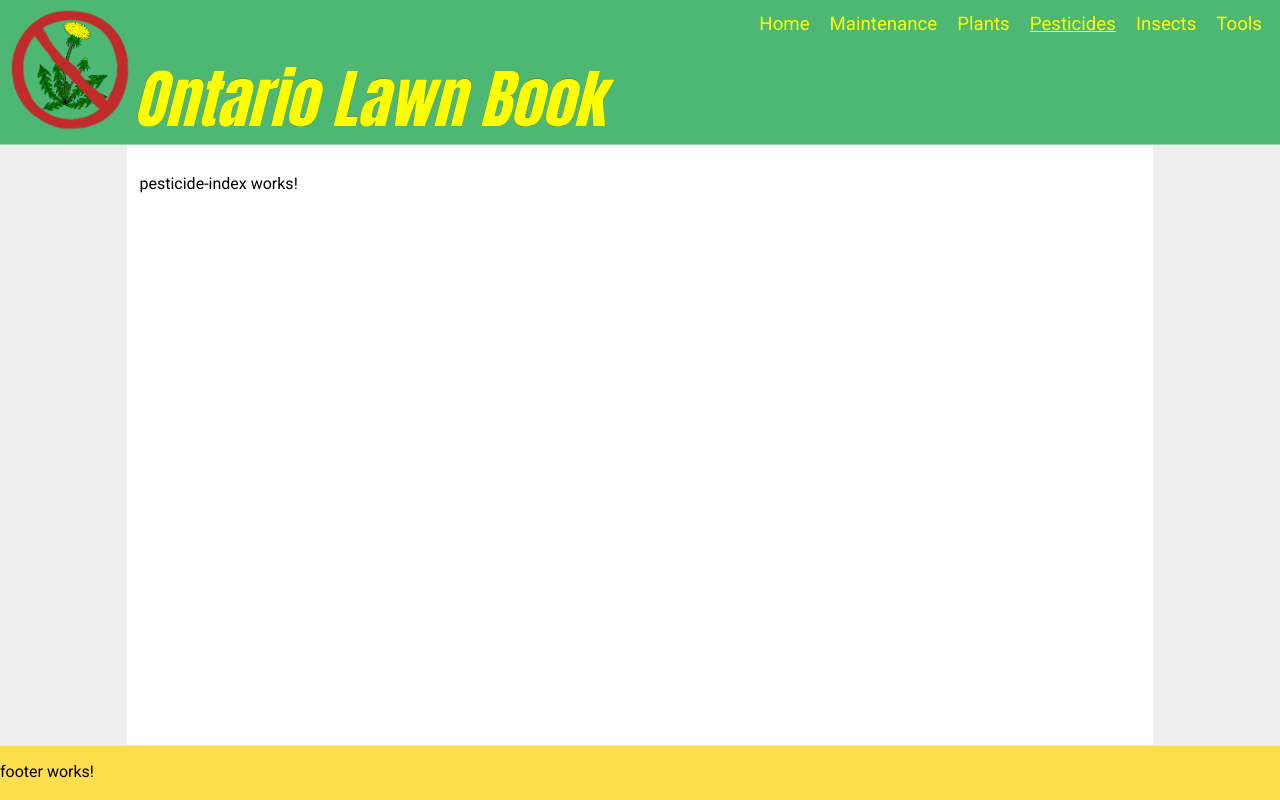
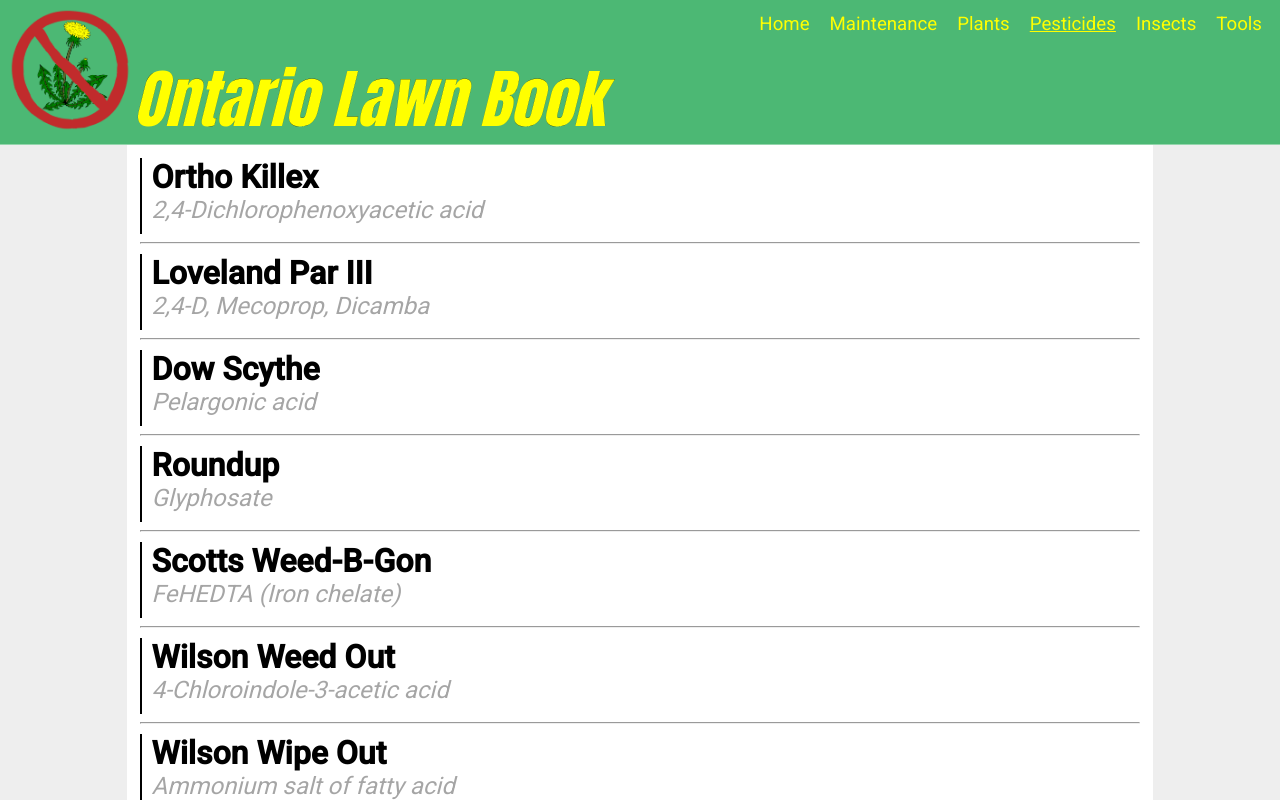
Before and after one commit to matthewberes/YardProject, an Angular app in the folder angular/: page /pesticides in a window 1280 px wide. Shown: the top 800 px of the page. Built offline with nearby package versions, Linux system fonts and the light colour scheme.

Commit message:
skeleton for pesticide index

```diff
--- a/angular/public/pesticide-index.json
+++ b/angular/public/pesticide-index.json
@@ -22,7 +22,7 @@
         },
         {
             "name": "Wilson Weed Out",
-            "chemical": "4-chloroindole-3-acetic acid"
+            "chemical": "4-Chloroindole-3-acetic acid"
         },
         {
             "name": "Wilson Wipe Out",
--- a/angular/src/app/pesticide-index/pesticide-index.component.css
+++ b/angular/src/app/pesticide-index/pesticide-index.component.css
@@ -0,0 +1,51 @@
+.card {
+    width: 100%;
+    display: flex;
+}
+
+.card:hover {
+    background-color: #f0f0f0;
+    cursor: pointer;
+}
+
+
+.image-div {
+    border: 1px solid black;
+    width: fit-content;
+}
+
+img {
+    width: 150px;
+    height: 200px;
+    clip-path: inset(25px 0px 25px 0px);
+    margin-top: -25px;
+    margin-bottom: -29px;
+}
+
+h2 {
+    font-size: 24pt;
+    margin: 0px 0px 0px 10px;
+}
+
+h3 {
+    margin: 0px 0px 10px 10px;
+    color: #808080;
+    font-size: 18pt;
+    font-style: italic;
+    opacity: 0.7;
+    font-weight: 400;
+}
+
+.description {
+    width: 99.2%;
+    margin: 0px 0px 5px 10px;
+    display: -webkit-box;
+    -webkit-line-clamp: 3;
+    -webkit-box-orient: vertical;
+    overflow: hidden;
+    padding-right: 100px;
+}
+
+hr {
+    margin-bottom: 10px;
+}
--- a/angular/src/app/pesticide-index/pesticide-index.component.html
+++ b/angular/src/app/pesticide-index/pesticide-index.component.html
@@ -1 +1,16 @@
-<p>pesticide-index works!</p>
+<ng-container *ngFor="let pesticide of pesticides">
+    <div class="card" (click)="onCardClick(pesticide)">
+        <div class="image-div">
+            <!-- <img src="{{ pesticide.image }}" alt="{{ pesticide.name }}" class="pesticide-image" /> -->
+        </div>
+        <div>
+            <h2>{{ pesticide.name }}</h2>
+            <h3>{{ pesticide.chemical }}</h3>
+            <!-- <div class="description" [innerHTML]="pesticide.description"></div> -->
+        </div>
+    </div>
+    <ng-container *ngIf="!isLast(pesticide)">
+        <hr>
+    </ng-container>
+</ng-container>
+<!-- TODO: add more from this list https://plantsciences.tennessee.edu/wp-content/uploads/sites/25/2021/10/Herbicide_Chemical-Brand_Names.pdf -->
--- a/angular/src/app/pesticide-index/pesticide-index.component.ts
+++ b/angular/src/app/pesticide-index/pesticide-index.component.ts
@@ -1,11 +1,35 @@
+import { HttpClient } from '@angular/common/http';
 import { Component } from '@angular/core';
+import { Router } from '@angular/router';
+import { PesticideService } from '../pesticide.service';
+import { CommonModule, NgFor, NgIf } from '@angular/common';
 
 @Component({
   selector: 'app-pesticide-index',
-  imports: [],
+  imports: [NgFor, NgIf, CommonModule],
   templateUrl: './pesticide-index.component.html',
   styleUrl: './pesticide-index.component.css'
 })
 export class PesticideIndexComponent {
+  pesticides = [];
+
+  constructor(private http: HttpClient, private router: Router, private pesticideService: PesticideService) { }
+
+  ngOnInit(): void {
+    this.http.get<any>('pesticide-index.json').subscribe(data => {
+      this.pesticides = data.pesticides;
+      this.pesticideService.allPesticides = data.plants;
+    });
+  }
+
+  onCardClick(pesticide: any): void {
+    this.pesticideService.currPesticide.next(pesticide);
+    this.router.navigate(['/pesticide', pesticide.link]);
+  }
+
+  isLast(plant: any): boolean {
+    let length = this.pesticides.length - 1;
+    return this.pesticides[length].name === plant.name;
+  }
 
 }
--- /dev/null
+++ b/angular/src/app/pesticide.service.ts
@@ -0,0 +1,12 @@
+import { Injectable } from '@angular/core';
+import { BehaviorSubject } from 'rxjs';
+
+@Injectable({
+  providedIn: 'root'
+})
+export class PesticideService {
+  allPesticides: any[] = [];
+  currPesticide: BehaviorSubject<any> = new BehaviorSubject<any>(null);
+
+  constructor() { }
+}
```
Also changed, not shown: 1 other file (tests, documents, lock files or other folders).
